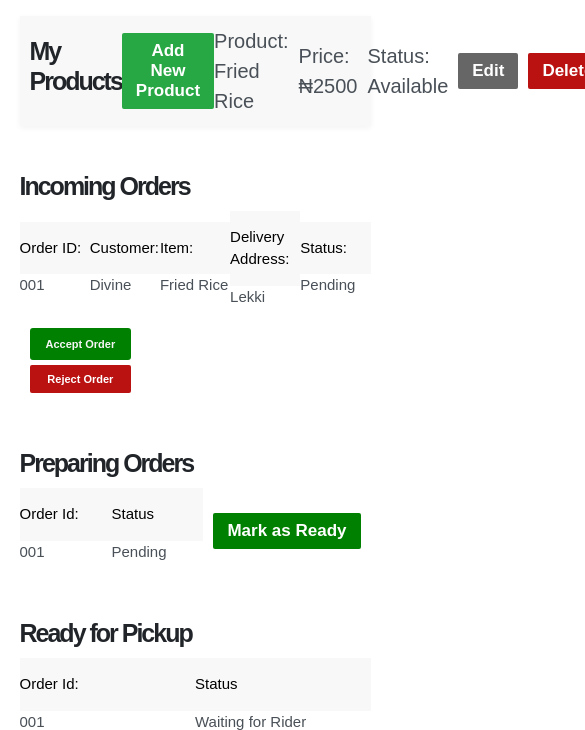
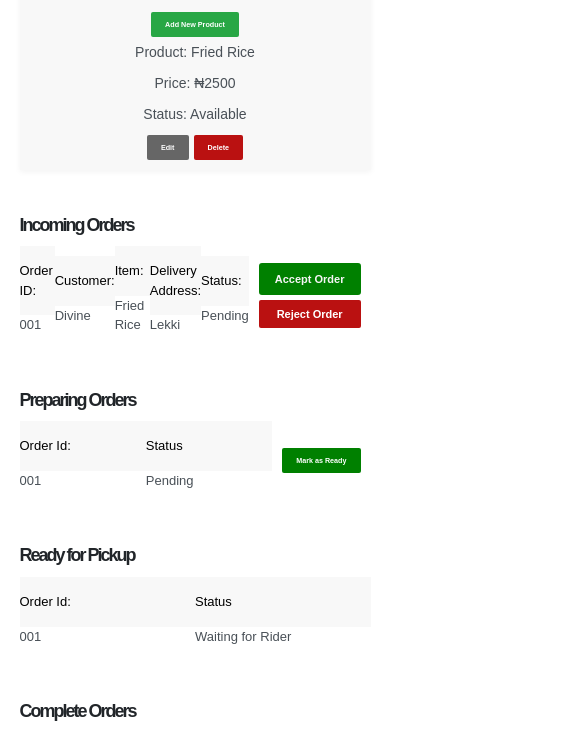
Before and after one commit to Divine-Chidozie/paucek-delivery, a plain HTML site: page pages/merchant-dashboard.html in a window 390 px wide. Shown: the part 198-928 px from the top of the page, 585 px wide, since content can reach past the window. Drawn offline with Linux system fonts and the light colour scheme.

Commit message:
updated version

```diff
--- a/pages/merchant-dashboard.html
+++ b/pages/merchant-dashboard.html
@@ -5,6 +5,7 @@
     <meta name="viewport" content="width=device-width, initial-scale=1.0" />
     <link rel="stylesheet" href="/styles.css" />
     <link rel="stylesheet" href="/styles/merchant-dashboard.css" />
+    <link rel="stylesheet" href="/queries/queries.css" />
     <title>Marchent Account</title>
   </head>
   <body>
@@ -40,8 +41,10 @@
             <p>Price: ₦2500</p>
             <p>Status: Available</p>
 
-            <button id="edit-button" class="edit-btn">Edit</button>
-            <button id="delete-button" class="delete-btn">Delete</button>
+            <div class="product-btn-container">
+              <button id="edit-button" class="edit-btn">Edit</button>
+              <button id="delete-button" class="delete-btn">Delete</button>
+            </div>
           </div>
         </section>
 
--- a/queries/queries.css
+++ b/queries/queries.css
@@ -25,11 +25,28 @@
 /* MD - TABLETS: 768PX - 1024PX */
 
 @media (max-width: 51rem) {
-  /* 815px / 16px = 51rem */
-  /* 51rem x 16px = 815px */
-
   html {
     font-size: 50%;
+  }
+
+  .product-section {
+    width: 100% !important;
+
+    flex-direction: column;
+    gap: 5px;
+  }
+
+  .product-card {
+    display: flex;
+    flex-direction: column;
+    justify-content: center;
+    width: 100%;
+  }
+
+  .product-btn-container {
+    display: flex;
+    flex-direction: column !important;
+    gap: 5px;
   }
 }
 
@@ -51,6 +68,14 @@
   .feattures-grid-container {
     row-gap: 5rem;
     column-gap: 0.5rem;
+  }
+
+  .product-btn-container {
+    display: flex;
+    flex-direction: row !important;
+    justify-content: center;
+    align-items: center;
+    gap: 5px;
   }
 }
 
@@ -97,4 +122,15 @@
     padding: 4rem 8rem;
     text-align: center;
   }
+
+  /* ==== Rider-Dashboard Responsivness ===== */
+
+  .rider-top {
+    flex-direction: column;
+  }
+
+  /* ===== Merchant-Dashboard Responsivness ===== */
+  h1 {
+    font-size: 3.5rem !important;
+  }
 }
--- a/script.js
+++ b/script.js
@@ -36,8 +36,8 @@
     "Redirecting to the Merchant page first, Don't forget add back the login page later",
   );
 
-  // const windowLocation = `pages/login.html`;
-  const windowLocation = `pages/merchant-dashboard.html`;
+  const windowLocation = `pages/login.html`;
+
   window.location.href = `${windowLocation}`;
 };
 
--- a/scripts/login.js
+++ b/scripts/login.js
@@ -32,7 +32,7 @@
   } else if (accountType === "rider") {
     window.location.href = "/pages/rider-dashboard.html";
   } else if (accountType === "merchant") {
-    window.location.href = "/pages/marchent-dashboard.html";
+    window.location.href = "/pages/merchant-dashboard.html";
   }
 });
 
--- a/scripts/marchent.js
+++ b/scripts/marchent.js
@@ -9,7 +9,7 @@
 function editProductBtn() {
   setTimeout(() => {
     alert("Sorry, can't edit produt details, feature not available!");
-  }, 2000);
+  }, 1000);
 }
 
 deleteProductBtn.addEventListener("click", () => {
@@ -18,8 +18,11 @@
   );
 
   if (confirmDeleteProduct === true) {
-    console.log("Product deleted");
-    deleteProductBtn.classList.add("delete");
+    // console.log("Product deleted");
+    // deleteProductBtn.classList.add("delete");
+    addNewProduct.style.backgroundColor = "blue";
+    addNewProduct.style.color = "white";
+    addNewProduct.style.focus = "ON";
   } else {
     deleteProductBtn.classList.remove("delete");
   }
--- a/scripts/register.js
+++ b/scripts/register.js
@@ -53,6 +53,6 @@
   } else if (accountType === "rider") {
     window.location.href = "/pages/rider-dashboard.html";
   } else if (accountType === "merchant") {
-    window.location.href = "/pages/marchent-dashboard.html";
+    window.location.href = "/pages/merchant-dashboard.html";
   }
 });
--- a/styles/merchant-dashboard.css
+++ b/styles/merchant-dashboard.css
@@ -4,7 +4,7 @@
 }
 
 .merchant-dashboard-header h1 {
-  font-size: 28px;
+  font-size: 20px;
 }
 
 .merchant-dashboard-header p {
@@ -32,7 +32,7 @@
 
 h2 {
   margin-bottom: 10px;
-  font-size: 25px;
+  font-size: 18px;
 }
 
 button {
@@ -41,7 +41,7 @@
   border-radius: 2px;
   cursor: pointer;
   font-weight: bold;
-  font-size: 1.7rem;
+  font-size: 1.2rem;
 }
 
 .new-product-btn {
@@ -56,6 +56,9 @@
   gap: 10px;
 }
 
+.product-card p {
+  font-size: 14px;
+}
 .edit-btn {
   background-color: #666;
   color: #fff;
@@ -93,7 +96,7 @@
 }
 
 .id p {
-  font-size: 1.5rem;
+  font-size: 13px;
 }
 
 .customer,
```
Also changed, not shown: pages/rider-dashboard.html (+1 -0 lines).
